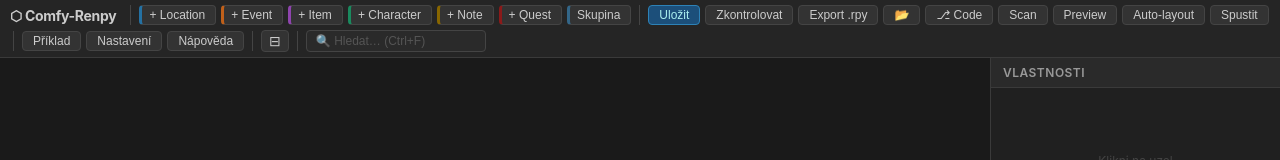
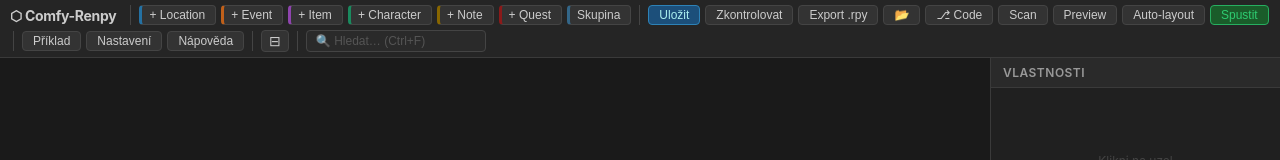
Before and after one commit to Bumprdlik/comfy-renpy, a website built with Vite: page index.html in a window 1280 px wide. Shown: the top 160 px of the page. Built offline with nearby package versions, Linux system fonts and the light colour scheme.

Commit message:
style: zelené pozadí tlačítka Spustit

```diff
--- a/index.html
+++ b/index.html
@@ -28,7 +28,7 @@
   <button onclick="scanFiles()" title="Zkontrolovat stav .rpy souborů"><span class="btn-icon">🔍</span><span class="btn-label">Scan</span></button>
   <button onclick="previewRpy()" title="Náhled .rpy výstupu"><span class="btn-icon">👁️</span><span class="btn-label">Preview</span></button>
   <button onclick="autoLayout()" title="Automatické rozmístění uzlů"><span class="btn-icon">⊞</span><span class="btn-label">Auto-layout</span></button>
-  <button onclick="launchRenpy()" title="Spustit Ren'Py"><span class="btn-icon">▶</span><span class="btn-label">Spustit</span></button>
+  <button class="launch-btn" onclick="launchRenpy()" title="Spustit Ren'Py"><span class="btn-icon">▶</span><span class="btn-label">Spustit</span></button>
   <div class="sep"></div>
   <button onclick="loadExample()" title="Načíst ukázkový graf"><span class="btn-icon">📖</span><span class="btn-label">Příklad</span></button>
   <button onclick="openConfig()" title="Nastavení"><span class="btn-icon">⚙️</span><span class="btn-label">Nastavení</span></button>
--- a/src/style.css
+++ b/src/style.css
@@ -87,6 +87,9 @@ button:active { background: #222; }
 
 button.primary { background: var(--accent-dark); border-color: var(--accent); color: var(--accent-text); }
 button.primary:hover { background: var(--accent-hover); }
+
+button.launch-btn { background: #1a5c2a; border-color: #27ae60; color: #2ecc71; }
+button.launch-btn:hover { background: #27ae60; color: #fff; }
 
 .node-btn { border-left: 3px solid var(--border-input); padding-left: 7px; }
 .node-btn.loc { border-left-color: var(--node-loc); }
```
